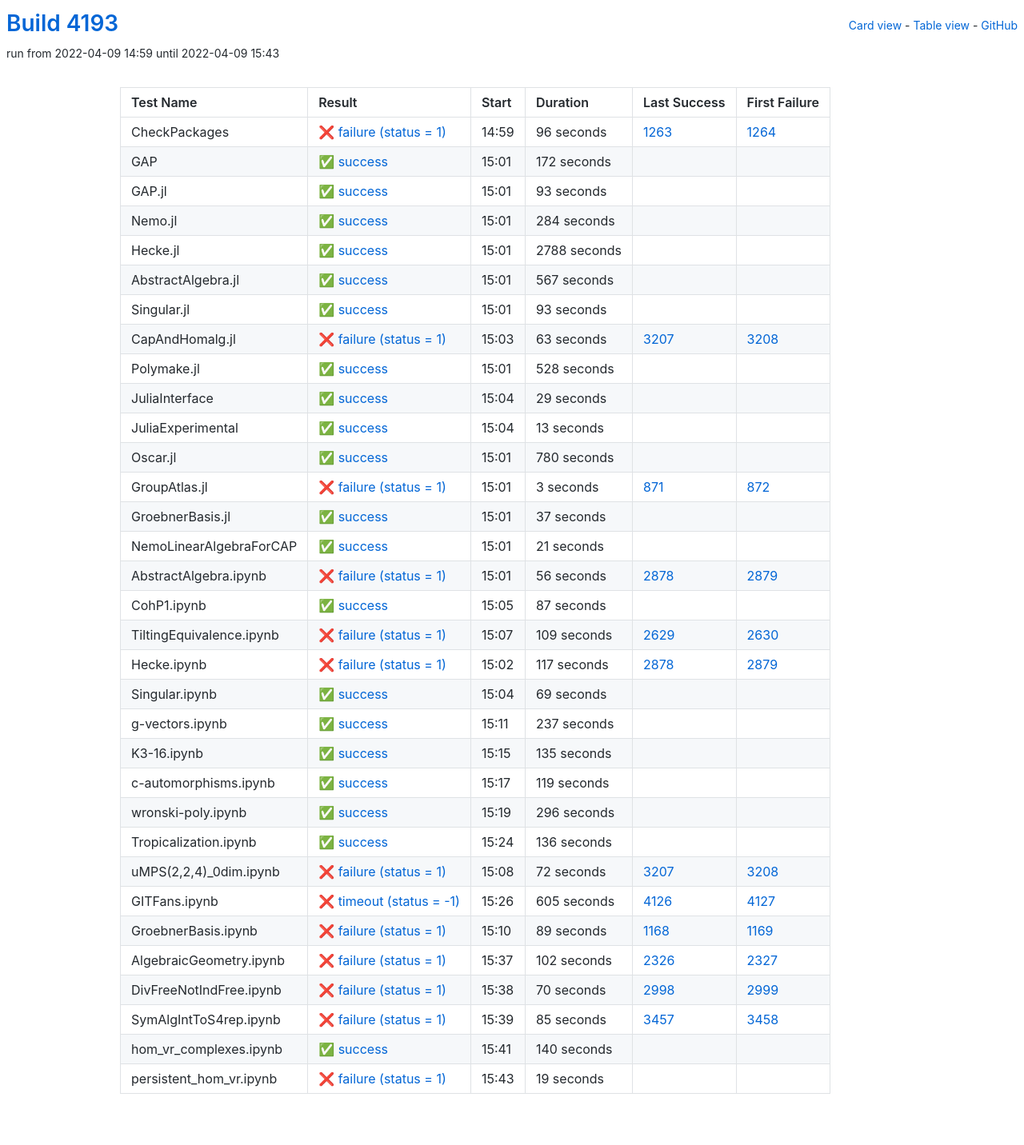
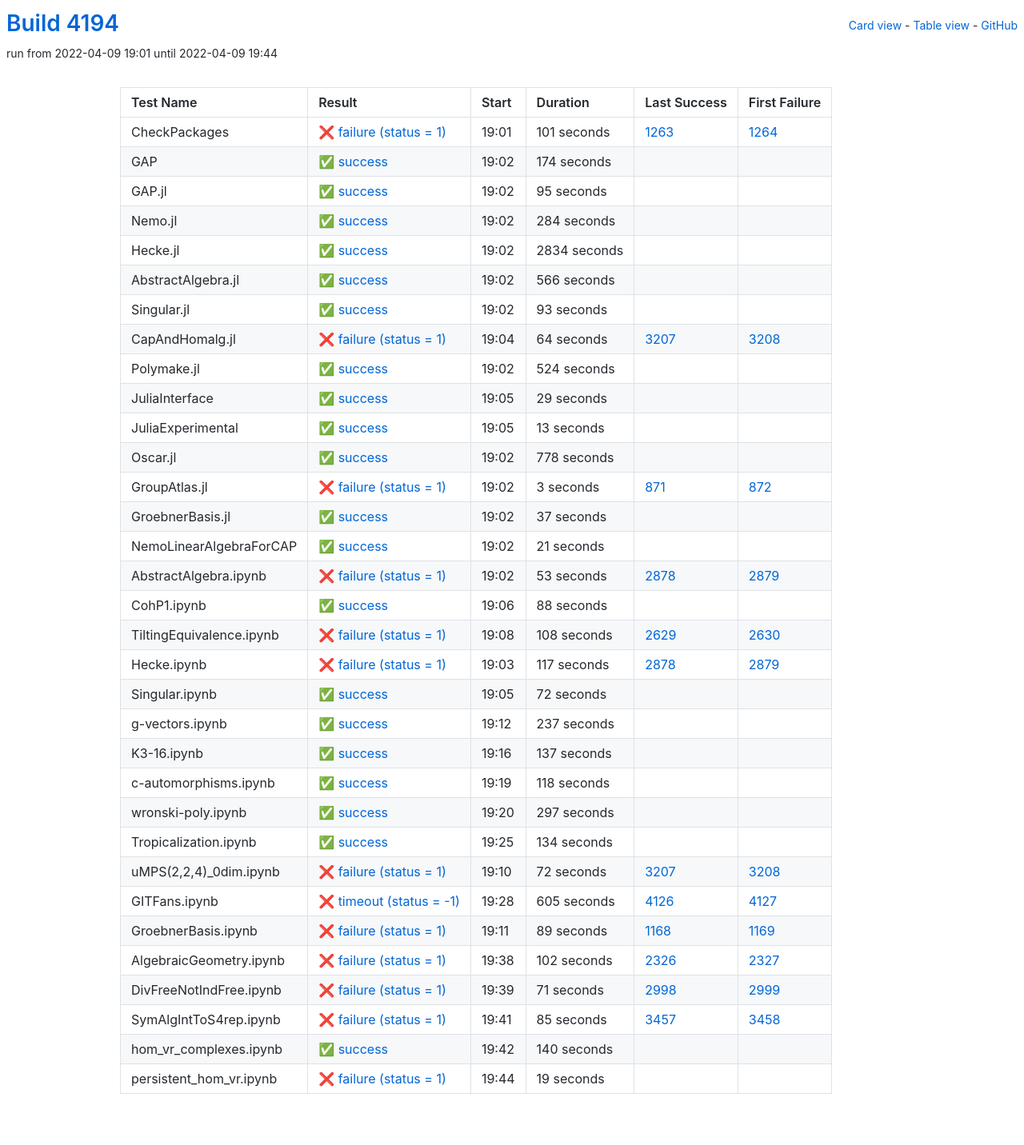
Before and after one commit to oscar-system/oscar-ci-status-stable, a Jekyll site: the page built from table.html, in a window 1280 px wide. Shown: the whole page at 80% size. Built offline with Jekyll 4.4.1, drawn with Linux system fonts in a browser that asks for light colours.

Commit message:
Build #4194

```diff
--- a/_data/ci.yml
+++ b/_data/ci.yml
@@ -1,6 +1,6 @@
 ---
-build: 4193
-build_url: https://oscarci.mathematik.uni-kl.de/job/oscar-stable/4193/
+build: 4194
+build_url: https://oscarci.mathematik.uni-kl.de/job/oscar-stable/4194/
 job: oscar-stable
 organization: oscar-system
 repo: oscar-ci-status-stable
@@ -8,44 +8,44 @@ repourl: https://github.com/oscar-system/oscar-ci-status-stable
 tests:
 - name: CheckPackages
   id: checkpackages
-  log: https://oscarci.mathematik.uni-kl.de/job/oscar-stable/4193/artifact/logs/build-4193/CheckPackages.log
-  start: 2022-04-09 14:59
+  log: https://oscarci.mathematik.uni-kl.de/job/oscar-stable/4194/artifact/logs/build-4194/CheckPackages.log
+  start: 2022-04-09 19:01
   success: false
   exitcode: 1
   status: failure
-  duration: 96
+  duration: 101
   last_success: 1263
   last_success_url: https://oscarci.mathematik.uni-kl.de/job/oscar-stable/1263/
   first_failure: 1264
   first_failure_url: https://oscarci.mathematik.uni-kl.de/job/oscar-stable/1264/
 - name: GAP
   id: gap
-  log: https://oscarci.mathematik.uni-kl.de/job/oscar-stable/4193/artifact/logs/build-4193/GAP.log
-  start: 2022-04-09 15:01
+  log: https://oscarci.mathematik.uni-kl.de/job/oscar-stable/4194/artifact/logs/build-4194/GAP.log
+  start: 2022-04-09 19:02
   success: true
   exitcode: 0
   status: success
-  duration: 172
+  duration: 174
   last_success: false
   last_success_url:
   first_failure: false
   first_failure_url:
 - name: GAP.jl
   id: gap-jl
-  log: https://oscarci.mathematik.uni-kl.de/job/oscar-stable/4193/artifact/logs/build-4193/GAP.jl.log
-  start: 2022-04-09 15:01
+  log: https://oscarci.mathematik.uni-kl.de/job/oscar-stable/4194/artifact/logs/build-4194/GAP.jl.log
+  start: 2022-04-09 19:02
   success: true
   exitcode: 0
   status: success
-  duration: 93
+  duration: 95
   last_success: false
   last_success_url:
   first_failure: false
   first_failure_url:
 - name: Nemo.jl
   id: nemo-jl
-  log: https://oscarci.mathematik.uni-kl.de/job/oscar-stable/4193/artifact/logs/build-4193/Nemo.jl.log
-  start: 2022-04-09 15:01
+  log: https://oscarci.mathematik.uni-kl.de/job/oscar-stable/4194/artifact/logs/build-4194/Nemo.jl.log
+  start: 2022-04-09 19:02
   success: true
   exitcode: 0
   status: success
@@ -56,32 +56,32 @@ tests:
   first_failure_url:
 - name: Hecke.jl
   id: hecke-jl
-  log: https://oscarci.mathematik.uni-kl.de/job/oscar-stable/4193/artifact/logs/build-4193/Hecke.jl.log
-  start: 2022-04-09 15:01
+  log: https://oscarci.mathematik.uni-kl.de/job/oscar-stable/4194/artifact/logs/build-4194/Hecke.jl.log
+  start: 2022-04-09 19:02
   success: true
   exitcode: 0
   status: success
-  duration: 2788
+  duration: 2834
   last_success: false
   last_success_url:
   first_failure: false
   first_failure_url:
 - name: AbstractAlgebra.jl
   id: abstractalgebra-jl
-  log: https://oscarci.mathematik.uni-kl.de/job/oscar-stable/4193/artifact/logs/build-4193/AbstractAlgebra.jl.log
-  start: 2022-04-09 15:01
+  log: https://oscarci.mathematik.uni-kl.de/job/oscar-stable/4194/artifact/logs/build-4194/AbstractAlgebra.jl.log
+  start: 2022-04-09 19:02
   success: true
   exitcode: 0
   status: success
-  duration: 567
+  duration: 566
   last_success: false
   last_success_url:
   first_failure: false
   first_failure_url:
 - name: Singular.jl
   id: singular-jl
-  log: https://oscarci.mathematik.uni-kl.de/job/oscar-stable/4193/artifact/logs/build-4193/Singular.jl.log
-  start: 2022-04-09 15:01
+  log: https://oscarci.mathematik.uni-kl.de/job/oscar-stable/4194/artifact/logs/build-4194/Singular.jl.log
+  start: 2022-04-09 19:02
   success: true
   exitcode: 0
   status: success
@@ -92,32 +92,32 @@ tests:
   first_failure_url:
 - name: CapAndHomalg.jl
   id: capandhomalg-jl
-  log: https://oscarci.mathematik.uni-kl.de/job/oscar-stable/4193/artifact/logs/build-4193/CapAndHomalg.jl.log
-  start: 2022-04-09 15:03
+  log: https://oscarci.mathematik.uni-kl.de/job/oscar-stable/4194/artifact/logs/build-4194/CapAndHomalg.jl.log
+  start: 2022-04-09 19:04
   success: false
   exitcode: 1
   status: failure
-  duration: 63
+  duration: 64
   last_success: 3207
   last_success_url: https://oscarci.mathematik.uni-kl.de/job/oscar-stable/3207/
   first_failure: 3208
   first_failure_url: https://oscarci.mathematik.uni-kl.de/job/oscar-stable/3208/
 - name: Polymake.jl
   id: polymake-jl
-  log: https://oscarci.mathematik.uni-kl.de/job/oscar-stable/4193/artifact/logs/build-4193/Polymake.jl.log
-  start: 2022-04-09 15:01
+  log: https://oscarci.mathematik.uni-kl.de/job/oscar-stable/4194/artifact/logs/build-4194/Polymake.jl.log
+  start: 2022-04-09 19:02
   success: true
   exitcode: 0
   status: success
-  duration: 528
+  duration: 524
   last_success: false
   last_success_url:
   first_failure: false
   first_failure_url:
 - name: JuliaInterface
   id: juliainterface
-  log: https://oscarci.mathematik.uni-kl.de/job/oscar-stable/4193/artifact/logs/build-4193/JuliaInterface.log
-  start: 2022-04-09 15:04
+  log: https://oscarci.mathematik.uni-kl.de/job/oscar-stable/4194/artifact/logs/build-4194/JuliaInterface.log
+  start: 2022-04-09 19:05
   success: true
   exitcode: 0
   status: success
@@ -128,8 +128,8 @@ tests:
   first_failure_url:
 - name: JuliaExperimental
   id: juliaexperimental
-  log: https://oscarci.mathematik.uni-kl.de/job/oscar-stable/4193/artifact/logs/build-4193/JuliaExperimental.log
-  start: 2022-04-09 15:04
+  log: https://oscarci.mathematik.uni-kl.de/job/oscar-stable/4194/artifact/logs/build-4194/JuliaExperimental.log
+  start: 2022-04-09 19:05
   success: true
   exitcode: 0
   status: success
@@ -140,20 +140,20 @@ tests:
   first_failure_url:
 - name: Oscar.jl
   id: oscar-jl
-  log: https://oscarci.mathematik.uni-kl.de/job/oscar-stable/4193/artifact/logs/build-4193/Oscar.jl.log
-  start: 2022-04-09 15:01
+  log: https://oscarci.mathematik.uni-kl.de/job/oscar-stable/4194/artifact/logs/build-4194/Oscar.jl.log
+  start: 2022-04-09 19:02
   success: true
   exitcode: 0
   status: success
-  duration: 780
+  duration: 778
   last_success: false
   last_success_url:
   first_failure: false
   first_failure_url:
 - name: GroupAtlas.jl
   id: groupatlas-jl
-  log: https://oscarci.mathematik.uni-kl.de/job/oscar-stable/4193/artifact/logs/build-4193/GroupAtlas.jl.log
-  start: 2022-04-09 15:01
+  log: https://oscarci.mathematik.uni-kl.de/job/oscar-stable/4194/artifact/logs/build-4194/GroupAtlas.jl.log
+  start: 2022-04-09 19:02
   success: false
   exitcode: 1
   status: failure
@@ -164,8 +164,8 @@ tests:
   first_failure_url: https://oscarci.mathematik.uni-kl.de/job/oscar-stable/872/
 - name: GroebnerBasis.jl
   id: groebnerbasis-jl
-  log: https://oscarci.mathematik.uni-kl.de/job/oscar-stable/4193/artifact/logs/build-4193/GroebnerBasis.jl.log
-  start: 2022-04-09 15:01
+  log: https://oscarci.mathematik.uni-kl.de/job/oscar-stable/4194/artifact/logs/build-4194/GroebnerBasis.jl.log
+  start: 2022-04-09 19:02
   success: true
   exitcode: 0
   status: success
@@ -176,8 +176,8 @@ tests:
   first_failure_url:
 - name: NemoLinearAlgebraForCAP
   id: nemolinearalgebraforcap
-  log: https://oscarci.mathematik.uni-kl.de/job/oscar-stable/4193/artifact/logs/build-4193/NemoLinearAlgebraForCAP.log
-  start: 2022-04-09 15:01
+  log: https://oscarci.mathematik.uni-kl.de/job/oscar-stable/4194/artifact/logs/build-4194/NemoLinearAlgebraForCAP.log
+  start: 2022-04-09 19:02
   success: true
   exitcode: 0
   status: success
@@ -188,44 +188,44 @@ tests:
   first_failure_url:
 - name: AbstractAlgebra.ipynb
   id: abstractalgebra-ipynb
-  log: https://oscarci.mathematik.uni-kl.de/job/oscar-stable/4193/artifact/logs/build-4193/AbstractAlgebra.ipynb.log
-  start: 2022-04-09 15:01
+  log: https://oscarci.mathematik.uni-kl.de/job/oscar-stable/4194/artifact/logs/build-4194/AbstractAlgebra.ipynb.log
+  start: 2022-04-09 19:02
   success: false
   exitcode: 1
   status: failure
-  duration: 56
+  duration: 53
   last_success: 2878
   last_success_url: https://oscarci.mathematik.uni-kl.de/job/oscar-stable/2878/
   first_failure: 2879
   first_failure_url: https://oscarci.mathematik.uni-kl.de/job/oscar-stable/2879/
 - name: CohP1.ipynb
   id: cohp1-ipynb
-  log: https://oscarci.mathematik.uni-kl.de/job/oscar-stable/4193/artifact/logs/build-4193/CohP1.ipynb.log
-  start: 2022-04-09 15:05
+  log: https://oscarci.mathematik.uni-kl.de/job/oscar-stable/4194/artifact/logs/build-4194/CohP1.ipynb.log
+  start: 2022-04-09 19:06
   success: true
   exitcode: 0
   status: success
-  duration: 87
+  duration: 88
   last_success: false
   last_success_url:
   first_failure: false
   first_failure_url:
 - name: TiltingEquivalence.ipynb
   id: tiltingequivalence-ipynb
-  log: https://oscarci.mathematik.uni-kl.de/job/oscar-stable/4193/artifact/logs/build-4193/TiltingEquivalence.ipynb.log
-  start: 2022-04-09 15:07
+  log: https://oscarci.mathematik.uni-kl.de/job/oscar-stable/4194/artifact/logs/build-4194/TiltingEquivalence.ipynb.log
+  start: 2022-04-09 19:08
   success: false
   exitcode: 1
   status: failure
-  duration: 109
+  duration: 108
   last_success: 2629
   last_success_url: https://oscarci.mathematik.uni-kl.de/job/oscar-stable/2629/
   first_failure: 2630
   first_failure_url: https://oscarci.mathematik.uni-kl.de/job/oscar-stable/2630/
 - name: Hecke.ipynb
   id: hecke-ipynb
-  log: https://oscarci.mathematik.uni-kl.de/job/oscar-stable/4193/artifact/logs/build-4193/Hecke.ipynb.log
-  start: 2022-04-09 15:02
+  log: https://oscarci.mathematik.uni-kl.de/job/oscar-stable/4194/artifact/logs/build-4194/Hecke.ipynb.log
+  start: 2022-04-09 19:03
   success: false
   exitcode: 1
   status: failure
@@ -236,20 +236,20 @@ tests:
   first_failure_url: https://oscarci.mathematik.uni-kl.de/job/oscar-stable/2879/
 - name: Singular.ipynb
   id: singular-ipynb
-  log: https://oscarci.mathematik.uni-kl.de/job/oscar-stable/4193/artifact/logs/build-4193/Singular.ipynb.log
-  start: 2022-04-09 15:04
+  log: https://oscarci.mathematik.uni-kl.de/job/oscar-stable/4194/artifact/logs/build-4194/Singular.ipynb.log
+  start: 2022-04-09 19:05
   success: true
   exitcode: 0
   status: success
-  duration: 69
+  duration: 72
   last_success: false
   last_success_url:
   first_failure: false
   first_failure_url:
 - name: g-vectors.ipynb
   id: g-vectors-ipynb
-  log: https://oscarci.mathematik.uni-kl.de/job/oscar-stable/4193/artifact/logs/build-4193/g-vectors.ipynb.log
-  start: 2022-04-09 15:11
+  log: https://oscarci.mathematik.uni-kl.de/job/oscar-stable/4194/artifact/logs/build-4194/g-vectors.ipynb.log
+  start: 2022-04-09 19:12
   success: true
   exitcode: 0
   status: success
@@ -260,56 +260,56 @@ tests:
   first_failure_url:
 - name: K3-16.ipynb
   id: k3-16-ipynb
-  log: https://oscarci.mathematik.uni-kl.de/job/oscar-stable/4193/artifact/logs/build-4193/K3-16.ipynb.log
-  start: 2022-04-09 15:15
+  log: https://oscarci.mathematik.uni-kl.de/job/oscar-stable/4194/artifact/logs/build-4194/K3-16.ipynb.log
+  start: 2022-04-09 19:16
   success: true
   exitcode: 0
   status: success
-  duration: 135
+  duration: 137
   last_success: false
   last_success_url:
   first_failure: false
   first_failure_url:
 - name: c-automorphisms.ipynb
   id: c-automorphisms-ipynb
-  log: https://oscarci.mathematik.uni-kl.de/job/oscar-stable/4193/artifact/logs/build-4193/c-automorphisms.ipynb.log
-  start: 2022-04-09 15:17
+  log: https://oscarci.mathematik.uni-kl.de/job/oscar-stable/4194/artifact/logs/build-4194/c-automorphisms.ipynb.log
+  start: 2022-04-09 19:19
   success: true
   exitcode: 0
   status: success
-  duration: 119
+  duration: 118
   last_success: false
   last_success_url:
   first_failure: false
   first_failure_url:
 - name: wronski-poly.ipynb
   id: wronski-poly-ipynb
-  log: https://oscarci.mathematik.uni-kl.de/job/oscar-stable/4193/artifact/logs/build-4193/wronski-poly.ipynb.log
-  start: 2022-04-09 15:19
+  log: https://oscarci.mathematik.uni-kl.de/job/oscar-stable/4194/artifact/logs/build-4194/wronski-poly.ipynb.log
+  start: 2022-04-09 19:20
   success: true
   exitcode: 0
   status: success
-  duration: 296
+  duration: 297
   last_success: false
   last_success_url:
   first_failure: false
   first_failure_url:
 - name: Tropicalization.ipynb
   id: tropicalization-ipynb
-  log: https://oscarci.mathematik.uni-kl.de/job/oscar-stable/4193/artifact/logs/build-4193/Tropicalization.ipynb.log
-  start: 2022-04-09 15:24
+  log: https://oscarci.mathematik.uni-kl.de/job/oscar-stable/4194/artifact/logs/build-4194/Tropicalization.ipynb.log
+  start: 2022-04-09 19:25
   success: true
   exitcode: 0
   status: success
-  duration: 136
+  duration: 134
   last_success: false
   last_success_url:
   first_failure: false
   first_failure_url:
 - name: uMPS(2,2,4)_0dim.ipynb
   id: umps-2-2-4-0dim-ipynb
-  log: https://oscarci.mathematik.uni-kl.de/job/oscar-stable/4193/artifact/logs/build-4193/uMPS-2-2-4-_0dim.ipynb.log
-  start: 2022-04-09 15:08
+  log: https://oscarci.mathematik.uni-kl.de/job/oscar-stable/4194/artifact/logs/build-4194/uMPS-2-2-4-_0dim.ipynb.log
+  start: 2022-04-09 19:10
   success: false
   exitcode: 1
   status: failure
@@ -320,8 +320,8 @@ tests:
   first_failure_url: https://oscarci.mathematik.uni-kl.de/job/oscar-stable/3208/
 - name: GITFans.ipynb
   id: gitfans-ipynb
-  log: https://oscarci.mathematik.uni-kl.de/job/oscar-stable/4193/artifact/logs/build-4193/GITFans.ipynb.log
-  start: 2022-04-09 15:26
+  log: https://oscarci.mathematik.uni-kl.de/job/oscar-stable/4194/artifact/logs/build-4194/GITFans.ipynb.log
+  start: 2022-04-09 19:28
   success: false
   exitcode: -1
   status: timeout
@@ -332,8 +332,8 @@ tests:
   first_failure_url: https://oscarci.mathematik.uni-kl.de/job/oscar-stable/4127/
 - name: GroebnerBasis.ipynb
   id: groebnerbasis-ipynb
-  log: https://oscarci.mathematik.uni-kl.de/job/oscar-stable/4193/artifact/logs/build-4193/GroebnerBasis.ipynb.log
-  start: 2022-04-09 15:10
+  log: https://oscarci.mathematik.uni-kl.de/job/oscar-stable/4194/artifact/logs/build-4194/GroebnerBasis.ipynb.log
+  start: 2022-04-09 19:11
   success: false
   exitcode: 1
   status: failure
@@ -344,8 +344,8 @@ tests:
   first_failure_url: https://oscarci.mathematik.uni-kl.de/job/oscar-stable/1169/
 - name: AlgebraicGeometry.ipynb
   id: algebraicgeometry-ipynb
-  log: https://oscarci.mathematik.uni-kl.de/job/oscar-stable/4193/artifact/logs/build-4193/AlgebraicGeometry.ipynb.log
-  start: 2022-04-09 15:37
+  log: https://oscarci.mathematik.uni-kl.de/job/oscar-stable/4194/artifact/logs/build-4194/AlgebraicGeometry.ipynb.log
+  start: 2022-04-09 19:38
   success: false
   exitcode: 1
   status: failure
@@ -356,20 +356,20 @@ tests:
   first_failure_url: https://oscarci.mathematik.uni-kl.de/job/oscar-stable/2327/
 - name: DivFreeNotIndFree.ipynb
   id: divfreenotindfree-ipynb
-  log: https://oscarci.mathematik.uni-kl.de/job/oscar-stable/4193/artifact/logs/build-4193/DivFreeNotIndFree.ipynb.log
-  start: 2022-04-09 15:38
+  log: https://oscarci.mathematik.uni-kl.de/job/oscar-stable/4194/artifact/logs/build-4194/DivFreeNotIndFree.ipynb.log
+  start: 2022-04-09 19:39
   success: false
   exitcode: 1
   status: failure
-  duration: 70
+  duration: 71
   last_success: 2998
   last_success_url: https://oscarci.mathematik.uni-kl.de/job/oscar-stable/2998/
   first_failure: 2999
   first_failure_url: https://oscarci.mathematik.uni-kl.de/job/oscar-stable/2999/
 - name: SymAlgIntToS4rep.ipynb
   id: symalginttos4rep-ipynb
-  log: https://oscarci.mathematik.uni-kl.de/job/oscar-stable/4193/artifact/logs/build-4193/SymAlgIntToS4rep.ipynb.log
-  start: 2022-04-09 15:39
+  log: https://oscarci.mathematik.uni-kl.de/job/oscar-stable/4194/artifact/logs/build-4194/SymAlgIntToS4rep.ipynb.log
+  start: 2022-04-09 19:41
   success: false
   exitcode: 1
   status: failure
@@ -380,8 +380,8 @@ tests:
   first_failure_url: https://oscarci.mathematik.uni-kl.de/job/oscar-stable/3458/
 - name: hom_vr_complexes.ipynb
   id: hom-vr-complexes-ipynb
-  log: https://oscarci.mathematik.uni-kl.de/job/oscar-stable/4193/artifact/logs/build-4193/hom_vr_complexes.ipynb.log
-  start: 2022-04-09 15:41
+  log: https://oscarci.mathematik.uni-kl.de/job/oscar-stable/4194/artifact/logs/build-4194/hom_vr_complexes.ipynb.log
+  start: 2022-04-09 19:42
   success: true
   exitcode: 0
   status: success
@@ -392,8 +392,8 @@ tests:
   first_failure_url:
 - name: persistent_hom_vr.ipynb
   id: persistent-hom-vr-ipynb
-  log: https://oscarci.mathematik.uni-kl.de/job/oscar-stable/4193/artifact/logs/build-4193/persistent_hom_vr.ipynb.log
-  start: 2022-04-09 15:43
+  log: https://oscarci.mathematik.uni-kl.de/job/oscar-stable/4194/artifact/logs/build-4194/persistent_hom_vr.ipynb.log
+  start: 2022-04-09 19:44
   success: false
   exitcode: 1
   status: failure
```
Also changed, not shown: README.md.
